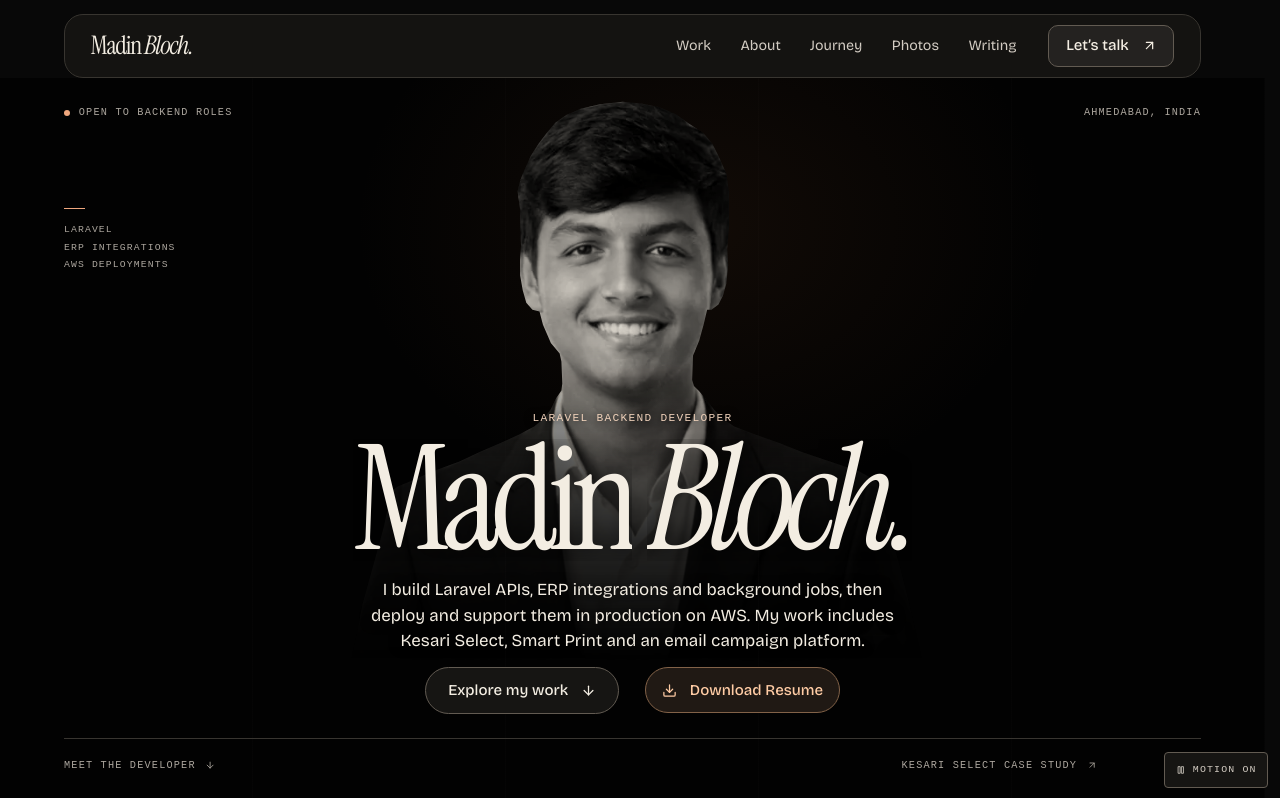
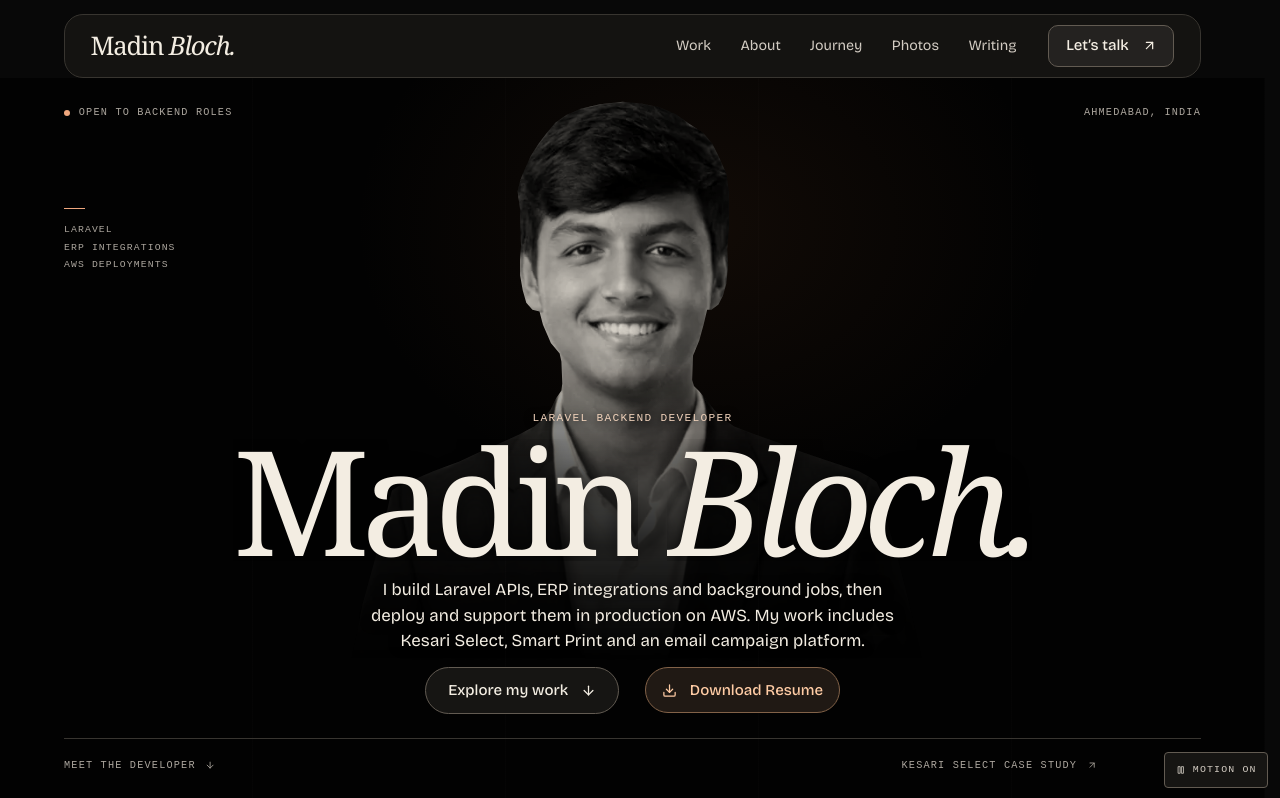
Before and after one commit to MadinBloch/Mysite, a React (Vite) app: page / in a window 1280 px wide. Shown: the top 798 px of the page. Built offline with nearby package versions, Linux system fonts and the light colour scheme.

Commit message:
Use smaller Instrument Serif subsets

```diff
--- a/src/fonts.css
+++ b/src/fonts.css
@@ -11,7 +11,7 @@
   font-style: normal;
   font-weight: 400;
   font-display: swap;
-  src: url('/fonts/instrument-serif-normal.woff2') format('woff2');
+  src: url('/fonts/instrument-serif-normal-ui.woff2') format('woff2');
 }
 
 @font-face {
@@ -19,7 +19,7 @@
   font-style: italic;
   font-weight: 400;
   font-display: swap;
-  src: url('/fonts/instrument-serif-italic.woff2') format('woff2');
+  src: url('/fonts/instrument-serif-italic-ui.woff2') format('woff2');
 }
 
 @font-face {
```
